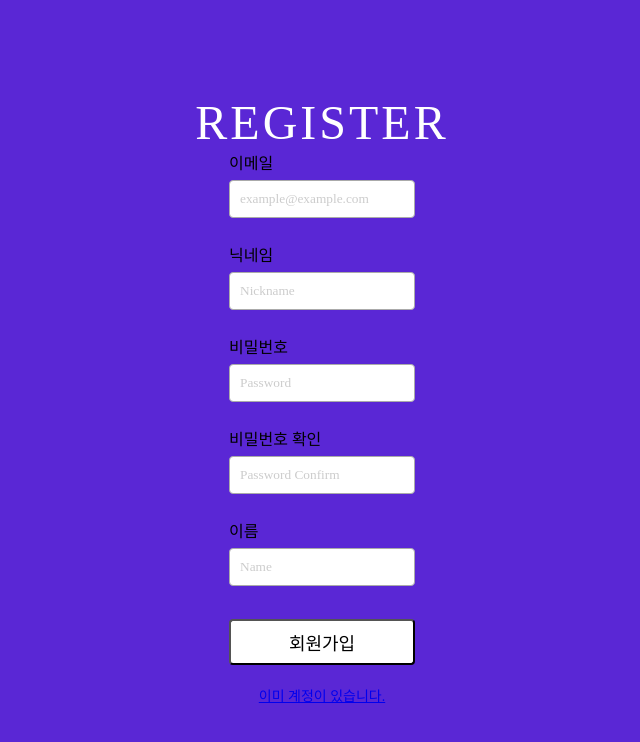
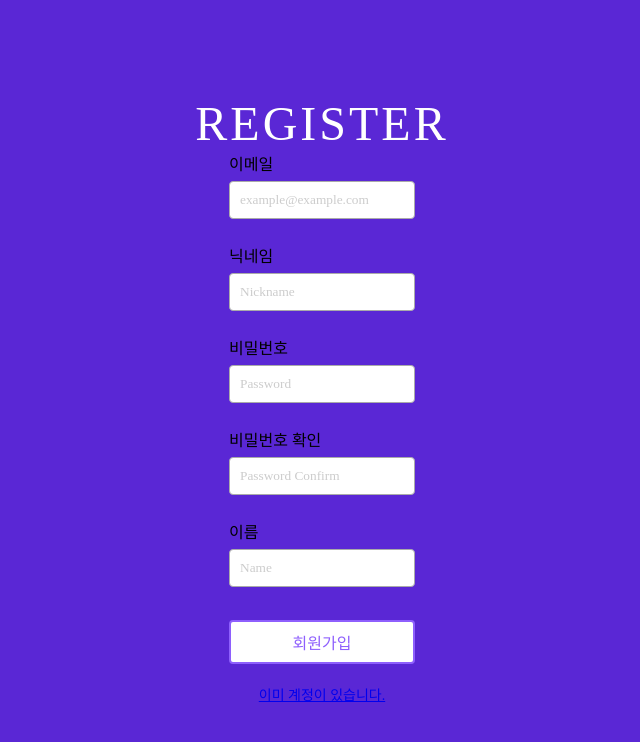
Before and after one commit to whistleJs/Just_Chatting, a Next.js app in the folder packages/client/: page /sign-up in a window 1280 px wide. Shown: the top 742 px of the page, without its empty margins (318-958 px from the left). Built offline with nearby package versions, Linux system fonts and the light colour scheme; a web font is replaced by a local one.

Commit message:
feat(client): 스타일 수정
- Button 스타일 수정 및 disabled 속성 추가
- 글로벌 스타일 수정

```diff
--- a/packages/client/src/styles/common/global.style.ts
+++ b/packages/client/src/styles/common/global.style.ts
@@ -35,7 +35,7 @@ export const GlobalStyles = css`
   }
 
   ::selection {
-    background-color: ${ThemeColors.main.active};
+    background-color: ${ThemeColors.main.disabled};
     color: white;
   }
 `;
--- a/packages/client/src/styles/common/theme.style.ts
+++ b/packages/client/src/styles/common/theme.style.ts
@@ -2,7 +2,7 @@ import { Theme, ThemeColor } from "@emotion/react";
 
 export const ThemeColors: ThemeColor = {
   main: {
-    disabled: "",
+    disabled: "#8e5ffd",
     default: "#5a27d5",
     active: "#3d1e8a",
   },
--- a/packages/client/src/styles/components/button.style.ts
+++ b/packages/client/src/styles/components/button.style.ts
@@ -10,7 +10,7 @@ const ButtonSizes = {
   },
   middle: {
     padding: "8px 16px",
-    fontSize: "18px",
+    fontSize: "16px",
   },
   large: {
     padding: "10px 24px",
@@ -20,20 +20,29 @@ const ButtonSizes = {
 
 // Interface
 interface Props {
-  size?: keyof typeof ButtonSizes
+  size?: keyof typeof ButtonSizes;
 }
 
 // Component
-export const Button = styled.button<Props>(({ size = 'middle' }) => ({
+export const Button = styled.button<Props>(({ size = "middle" }) => ({
   width: "100%",
+  border: `solid 2px ${ThemeColors.main.disabled}`,
   borderRadius: "4px",
   backgroundColor: "white",
-  fontWeight: '500',
+  color: ThemeColors.main.disabled,
+  fontWeight: "500",
   tranistion: ".1s",
   cursor: "pointer",
   ...ButtonSizes[size],
   "&:hover, &:focus": {
-    backgroundColor: ThemeColors.main.active,
+    border: `solid 2px ${ThemeColors.main.default}`,
+    backgroundColor: ThemeColors.main.default,
     color: "white",
   },
+  "&:disabled": {
+    border: `solid 2px ${ThemeColors.gray.default} !important`,
+    backgroundColor: "white !important",
+    color: `${ThemeColors.gray.default} !important`,
+    cursor: "not-allowed",
+  },
 }));
```
